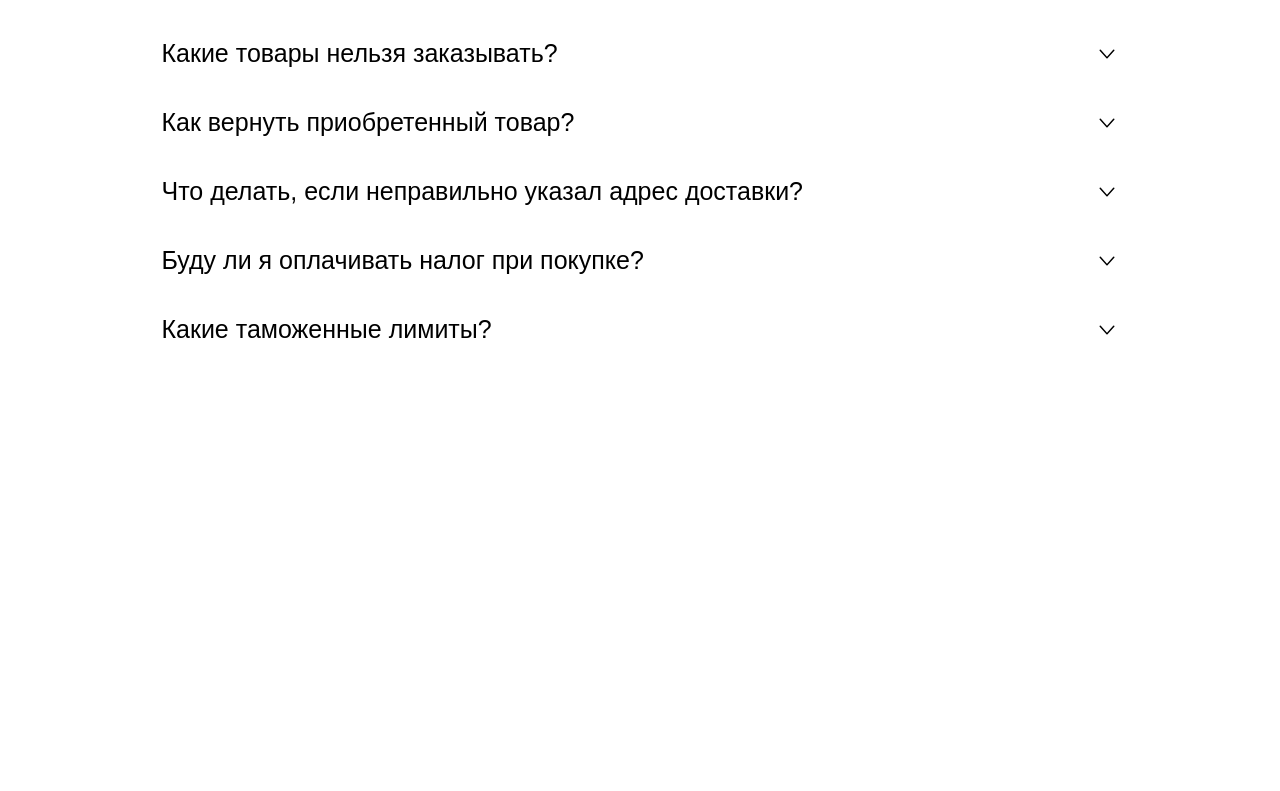
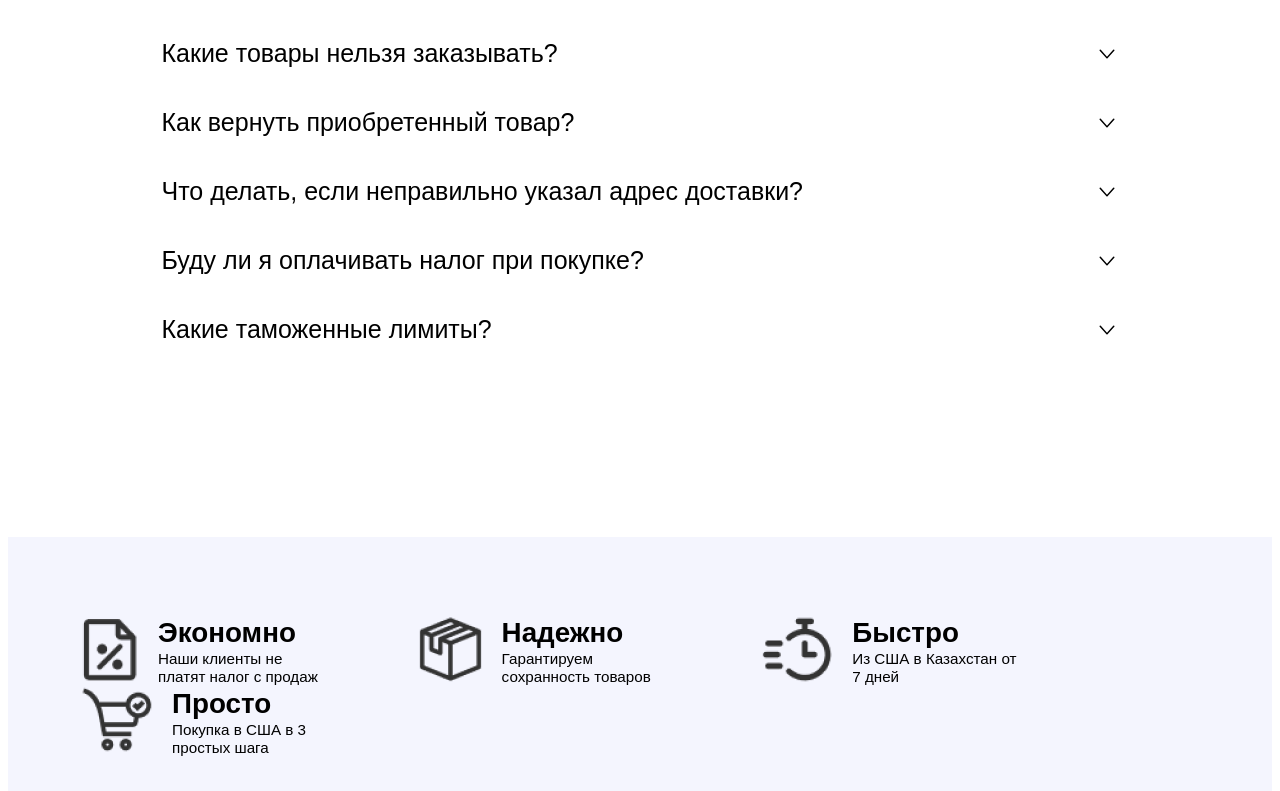
Before and after one commit to shakurovoleg42/oryx, a React (Vite) app: page / in a window 1280 px wide. Shown: the part 3316-4107 px from the top of the page. Before the commit the page ends 3781 px from the top, so only its background shows below. Built offline with nearby package versions, Linux system fonts and the light colour scheme.

Commit message:
Pros.jsx done

```diff
--- a/src/App.jsx
+++ b/src/App.jsx
@@ -3,6 +3,7 @@ import { Order } from "./components/SecondSection/Order/Order";
 import { Popular } from "./components/ThirdSection/Popular";
 import { CalcSection } from "./components/CalcSection/CalcSection";
 import { Faq } from "./components/Faq/Faq";
+import { Pros } from "./components/Pros/Pros";
 
 function App() {
 
@@ -13,6 +14,7 @@ function App() {
       <Popular />
       <CalcSection />
       <Faq />
+      < Pros/>
     </>
   )
 }
--- /dev/null
+++ b/src/components/Pros/Pros.jsx
@@ -0,0 +1,53 @@
+import { fontSize, fontWeight, lineHeight } from '@mui/system';
+import './pros.scss';
+
+export const Pros = () => {
+    return (
+        <div className='pros_container' style={{ height: '300px' }}>
+            <div className='flex-container'>
+                {itemDataPros.map((item, index) => (
+                    <div key={index} className='flex-item' style={{marginLeft: "74px"}}>
+                        <div className="image-container">
+                        <img src={item.img} alt="icons_pros" sx={{ width: `${item.w}`, height: `${item.h}` }} />
+                        </div>
+                        <div className="text-container">
+                            <p className='title_pros' style={{ margin: '0',fontSize: "27.77px", fontWeight: "700", lineHeight: "34.38px", color: '#000000' }}>{item.title}</p>
+                            <p className='text_pros' style={{width: "166.61px", margin: '0', fontSize: "15.21px", fontWeight: "400", lineHeight: "18.25px", color: '#000000' }}>{item.text}</p>
+                        </div>
+                    </div>
+                ))}
+            </div>
+        </div>
+      );
+}
+
+const itemDataPros = [
+    {
+        img:'/src/assets/img/icons/economy.png',
+        title:'Экономно',
+        text:'Наши клиенты не платят налог с продаж',
+        w: '55px',
+        h: '63.77px',
+    },
+    {
+        img: '/src/assets/img/icons/nadejno.png',
+        title:'Надежно',
+        text:'Гарантируем сохранность товаров',
+        w: '61.32px',
+        h: '63.77px',
+    },
+    {
+        img:'/src/assets/img/icons/fast.png',
+        title:'Быстро',
+        text:'Из США в Казахстан от 7 дней',
+        w: '68.87px',
+        h: '63.77px',
+    },
+    {
+        img:'/src/assets/img/icons/simple.png',
+        title:'Просто',
+        text:'Покупка в США в 3 простых шага',
+        w: '68.87px',
+        h: '63.77px',
+    }
+]
--- /dev/null
+++ b/src/components/Pros/pros.scss
@@ -0,0 +1,31 @@
+.pros_container {
+    display: flex;
+    margin-top: 80px;
+    width: 100%;
+    height: 301px;
+    align-items: center;
+    justify-content: center;
+    position: relative;
+    background-image: url('../../assets/img/background/airplane_hand_background.png');
+    background-repeat: repeat;
+    background-position: center;
+}
+
+.flex-container {
+    display: flex;
+    flex-wrap: wrap;
+}
+
+.flex-item {
+    display: flex;
+    align-items: center;
+    margin-right: 20px;
+}
+
+.image-container {
+    margin-right: 20px;
+}
+
+.text-container {
+    text-align: left;
+}
```
Also changed, not shown: src/components/CalcSection/CalcSection.jsx (indentation only).
